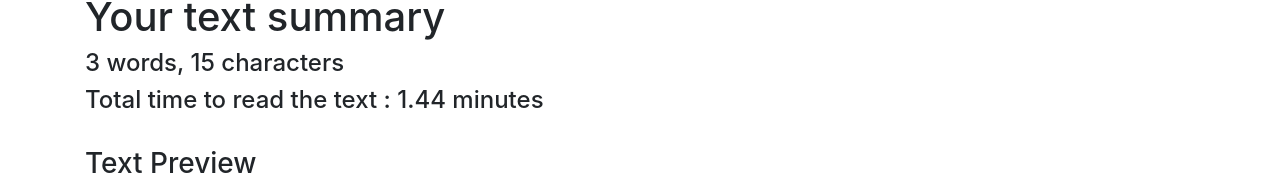
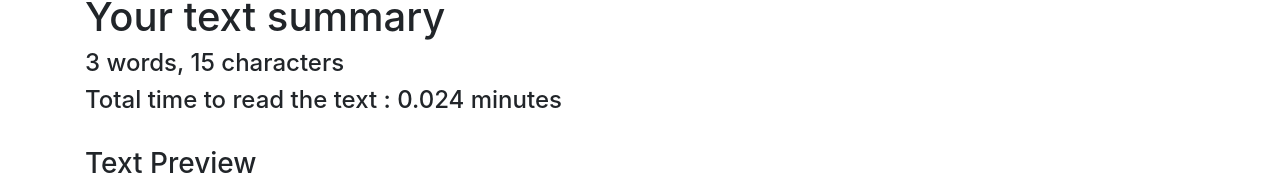
Before and after one commit to muhammadabdullah660/Text-Editor, a React (Create React App) app: page / in a window 1280 px wide. Shown: the part 387-563 px from the top of the page. Built offline with nearby package versions, Linux system fonts and the light colour scheme.

Commit message:
couple of more changes

```diff
--- a/src/Components/Navbar/MyNavbar.js
+++ b/src/Components/Navbar/MyNavbar.js
@@ -3,10 +3,6 @@ import PropTypes from "prop-types";
 import { Link } from "react-router-dom";
 
 export default function MyNavbar(props) {
-  const capitalize = (word) => {
-    const lower = word.toLowerCase();
-    return lower.charAt(0).toUpperCase() + lower.slice(1);
-  };
   return (
     <nav
       className={`navbar navbar-expand-lg navbar-${props.mode} bg-${props.mode}`}
--- a/src/Components/TextForm/TextForm.js
+++ b/src/Components/TextForm/TextForm.js
@@ -103,7 +103,7 @@ export default function TextForm(props) {
         {/* Tells time required to read depending on number of words */}
         <h4>
           Total time to read the text :{" "}
-          {(txt.match(/\S+/g) || []).length * 0.008 * 60} minutes
+          {(txt.match(/\S+/g) || []).length * 0.008} minutes
         </h4>{" "}
         <br />
         {/* Simple preview of text */}
```
